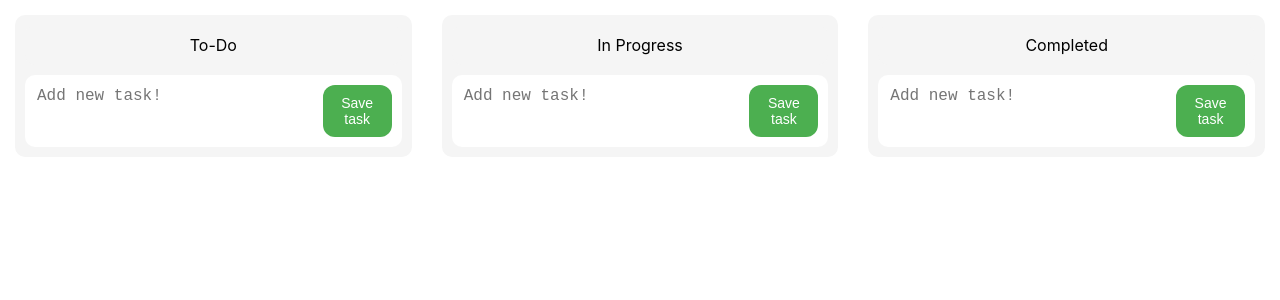
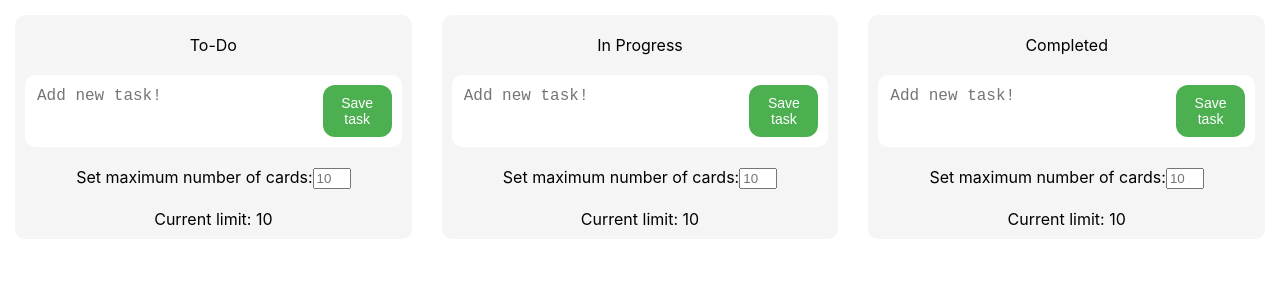
Before and after one commit to MaifengNg/KanbanBoard, a React (Create React App) app in the folder kanband-board/: page / in a window 1280 px wide. Shown: the top 300 px of the page. Built offline with nearby package versions, Linux system fonts and the light colour scheme.

Commit message:
Add set number of cards limit

```diff
--- a/kanband-board/src/Components/Column.js
+++ b/kanband-board/src/Components/Column.js
@@ -3,6 +3,7 @@ import "./Styles.css"
 import Card from "./Card";
 
 function Column(props) {
+    const [maxCards, setMaxCards] = useState(10);
     var [taskArray, setTaskArray] = useState([])
 
     function addNewtask(newTask) {
@@ -40,23 +41,23 @@ function Column(props) {
         setTaskArray(newTaskArray);
     }
 
-    return(
-        <div className="column">
-            <div className='cardTitle'>
-                <div className='columnTitle'>
-                    {props.name}
-                </div>
-            </div>
+    function userSetMaxCard() {
+        const maxCardNumberArray = document.getElementsByClassName("cardLimitSet");
+        let maxCardNumber;
+        if (props.name === 'To-Do') {
+            maxCardNumber = maxCardNumberArray[0].value;
+        } else if(props.name === 'In Progress') {
+            maxCardNumber = maxCardNumberArray[1].value;
+        } else {
+            maxCardNumber = maxCardNumberArray[2].value;
+        }
+        if (maxCardNumber != null) {
+            setMaxCards(maxCardNumber);
+        }
+    }
 
-            {taskArray.map((name, index)=>{
-                return(
-                    <Card
-                        name={name}
-                        id={index}
-                        deleteTask={deleteTask}
-                    />)
-            })}
-
+    function getAddTaskCard() {
+        return (
             <div className='card' >
                 <textarea
                     id='textArea'
@@ -78,6 +79,58 @@ function Column(props) {
                 Save task
                 </button>
             </div>
+        )
+    }
+
+    function checkIfMaxCardsReached() {
+        if (taskArray.length >= maxCards) {
+            return (
+                <h1>Maximum card capacity reached!</h1>
+            )
+        } else {
+            return (
+                getAddTaskCard()
+            )
+        }
+    }
+
+    return(
+        <div className="column">
+            <div className='cardTitle'>
+                <div className='columnTitle'>
+                    {props.name}
+                </div>
+            </div>
+
+            {taskArray.map((name, index)=>{
+                return(
+                    <Card
+                        name={name}
+                        id={index}
+                        deleteTask={deleteTask}
+                    />)
+            })}
+
+            {checkIfMaxCardsReached()}
+
+            <div className='maxNumCard'>
+                Set maximum number of cards:
+                <input
+                    className='cardLimitSet'
+                    placeholder={maxCards}
+                    type='text'
+                    onKeyDown={(event)=>{
+                        if (event.key === 'Enter') {
+                            userSetMaxCard();
+                        }
+                    }}
+                >
+                </input>
+            </div>
+
+            <div className='maxNumCard'>
+                Current limit: {maxCards}
+            </div>
         </div>
     )
 }
--- a/kanband-board/src/Components/Styles.css
+++ b/kanband-board/src/Components/Styles.css
@@ -62,3 +62,13 @@
     width: 100%;
     font-size: 16px;
 }
+
+.maxNumCard {
+    display: inline-block;
+    text-align: left;
+    margin: 10px;
+}
+
+.cardLimitSet {
+    width: 30px;
+}
```
